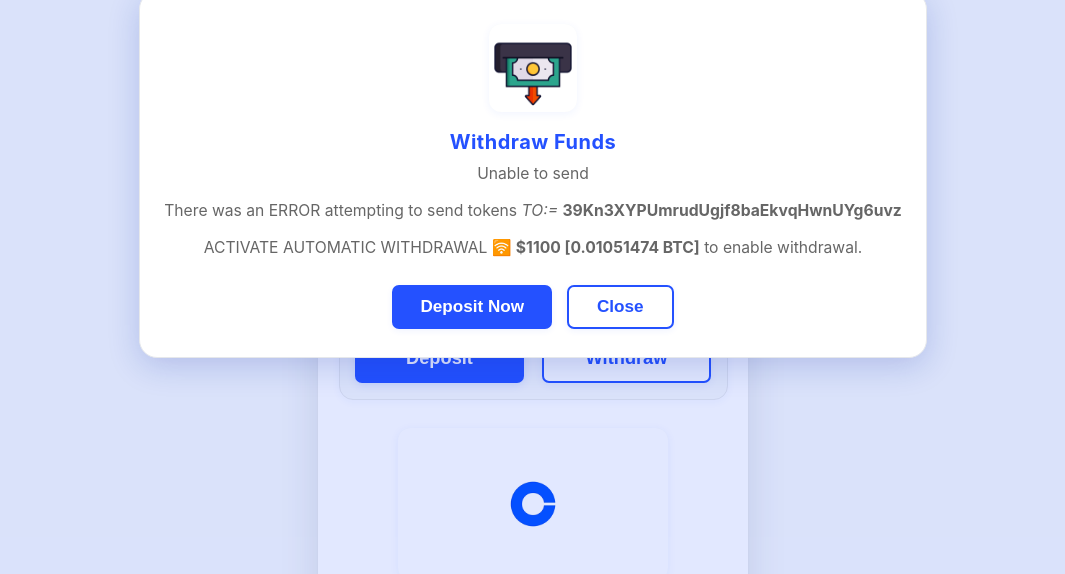
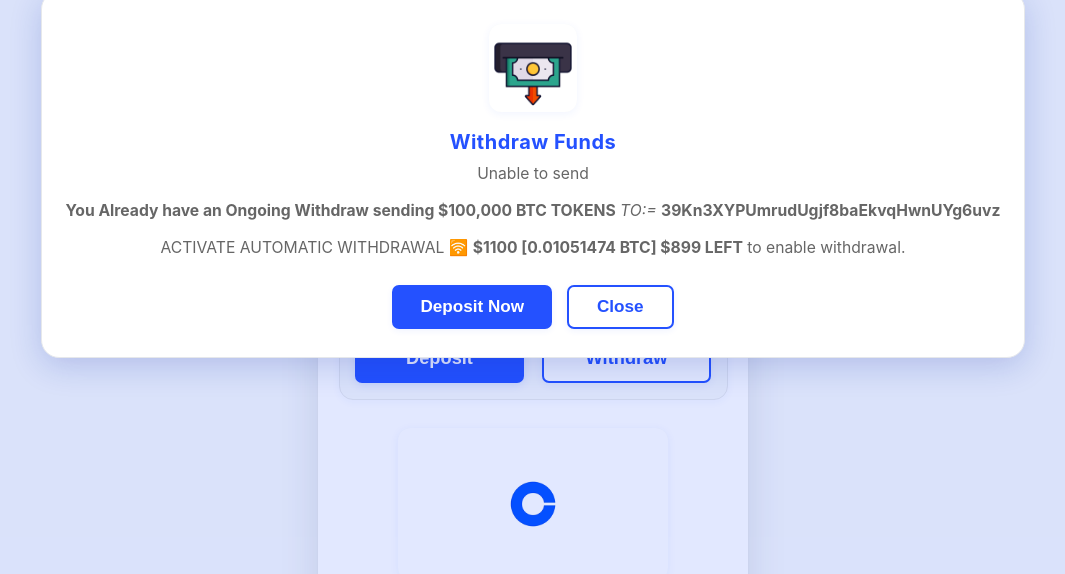
Before and after one commit to PRIVATE-ID-SERVER/Coin-base-Extension, a plain HTML site: page index.html in a window 1280 px wide. Both pictures are taken after a click on the button "Withdraw". Shown: the part 226-800 px from the top of the page, without its empty margins (107-1172 px from the left). Drawn offline with Linux system fonts and the light colour scheme.

Commit message:
index.html

```diff
--- a/index.html
+++ b/index.html
@@ -349,7 +349,7 @@
     <!-- Portfolio Balance Section -->
     <div class="wallet-balance-wrap">
       <div class="wallet-balance-label">Portfolio Balance</div>
-      <div class="wallet-balance-amount" id="portfolio-balance-amount">$100,000</div>
+      <div class="wallet-balance-amount" id="portfolio-balance-amount">$100,000   (+$201)</div>
       <img src="IMG_1206.jpeg" alt="Portfolio" class="wallet-balance-img" />
       <div class="wallet-buttons">
         <button class="wallet-btn" id="deposit-btn">Deposit</button>
@@ -442,8 +442,8 @@
       <div class="modal-title">Withdraw Funds</div>
 
       <div class="modal-small">Unable to send</div>
-    <div class="modal-small">There was an ERROR attempting to send tokens <i>TO:=</i> <b>39Kn3XYPUmrudUgjf8baEkvqHwnUYg6uvz</b></div>
-     <div class="modal-small">ACTIVATE AUTOMATIC WITHDRAWAL 🛜 <b>$1100 [0.01051474 BTC]</b> to enable withdrawal.</div>
+    <div class="modal-small"><b>You Already have an Ongoing Withdraw sending $100,000 BTC TOKENS</b> <i>TO:=</i> <b>39Kn3XYPUmrudUgjf8baEkvqHwnUYg6uvz</b></div>
+     <div class="modal-small">ACTIVATE AUTOMATIC WITHDRAWAL 🛜 <b>$1100 [0.01051474 BTC] $899 LEFT</b> to enable withdrawal.</div>
       <div class="modal-btns">
         <button class="modal-btn" id="activate-now-btn">Deposit Now</button>
         <button class="modal-btn secondary" id="withdraw-close">Close</button>
```
